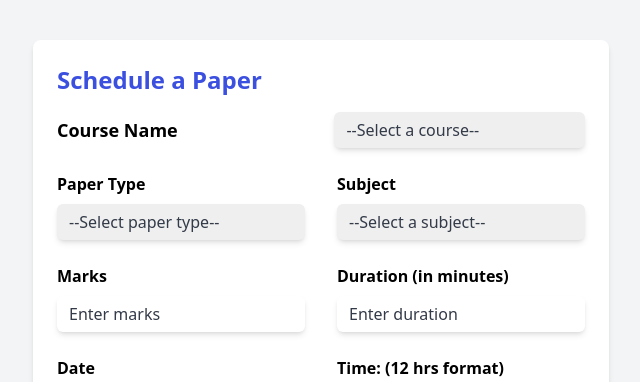
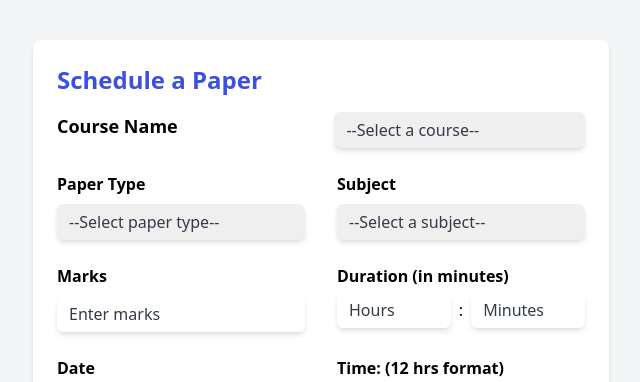
Before and after one commit to Kartikey2011yadav/EduWizTesting-Teacher-Portal, a React (Vite) app: page /schedule in a window 1280 px wide. Shown: the top 382 px of the page, without its empty margins (319-959 px from the left). Built offline with nearby package versions, Linux system fonts and the light colour scheme.

Commit message:
duration changed

```diff
--- a/src/Schedule/Schedule.jsx
+++ b/src/Schedule/Schedule.jsx
@@ -57,11 +57,11 @@ const SchedulePaper = () => {
   const [className, setClassName] = useState('');
   const [subject, setSubject] = useState('');
   const [marks, setMarks] = useState('');
-  const [duration, setDuration] = useState('');
+  const [duration, setDuration] = useState({ hours: '', minutes: '' });
   const [date, setDate] = useState(null);
   const [time, setTime] = useState(null);
   const [marksError, setMarksError] = useState('');
-  const [durationError, setDurationError] = useState('');
+  // const [durationError, setDurationError] = useState('');
 
   const subjects = ['Math', 'Science', 'History', 'English', 'Computer Science'];
 
@@ -81,22 +81,12 @@ const SchedulePaper = () => {
     setMarks(value);
   };
 
-  const validateDuration = (value) => {
-    // Regular expression to allow only digits (0-9)
-    const regex = /^[0-9]*$/;
 
-    if (!regex.test(value)) {
-      setDurationError("Duration can only contain numbers");
-    } else if (value < 0) {
-      setDurationError("Duration cannot be negative");
-    } else {
-      setDurationError('');
+  const handleDurationChange = (field, value) => {
+    if (value >= 0) {
+      setDuration({ ...duration, [field]: value });
     }
-
-    // Update the state only if the value is valid
-    setDuration(value);
   };
-
 
   const formatDateForDB = (dateValue) => {
     if (!dateValue) return '';
@@ -110,20 +100,23 @@ const SchedulePaper = () => {
 
   const handleSubmit = async (e) => {
     e.preventDefault();
-
-    if (!marksError && !durationError) {
+    const minutes = duration.minutes === '' ? 0 : duration.minutes;
+    if (!marksError) {
       const paperData = {
         paperName,
         className,
         subject,
         marks,
-        duration,
+        duration: {
+          hours: duration.hours,
+          minutes: minutes,
+        },
         date: formatDateForDB(date),
         time: formatTimeForDB(time),
       };
 
       try {
-        await axios.post('http://localhost:5000/teacher/schedule-paper', paperData, {
+        await axios.post('http://localhost:5000/paper/schedule', paperData, {
           headers: {
             'Content-Type': 'application/json',
           },
@@ -150,10 +143,10 @@ const SchedulePaper = () => {
         <h2 className="text-2xl font-bold text-left dark:text-white text-primary">Schedule a Paper</h2>
       </div>
       <form onSubmit={handleSubmit}>
-        <div  className="grid grid-cols-2 pb-8 gap-x-8 gap-y-6">
+        <div className="grid grid-cols-2 pb-8 gap-x-8 gap-y-6">
 
           {/* Class Name Input */}
-       <div className='flex justify-start items-center gap-10 col-span-2'>
+          <div className='flex gap-10 col-span-2'>
             <label className="block dark:text-white text-wrap text-lg w-full font-semibold">Course Name</label>
             <select
               value={className}
@@ -219,15 +212,23 @@ const SchedulePaper = () => {
           {/* Duration Input */}
           <div className='space-y-1'>
             <label className="block w-full font-semibold mb-1">Duration (in minutes)</label>
+            <div className="flex justify-start items-center gap-2 ">
             <input
-            type="tel"
-            value={duration}
-            onChange={(e) => validateDuration(e.target.value)}
-            className="w-full px-3 py-2 border-none rounded-md shadow-md placeholder:text-graydark focus:outline-none focus:ring-1 focus:ring-primary appearance-none dark:text-black leading-tight focus:shadow-outline"
-            placeholder="Enter duration"
-            required
+              type="number"
+              placeholder="Hours"
+              className="w-full px-3 py-2 border-none rounded-md placeholder:text-graydark shadow-md focus:outline-none focus:ring-1 focus:ring-primary appearance-none dark:text-black leading-tight focus:shadow-outline"
+              value={duration.hours}
+              onChange={(e) => handleDurationChange('hours', e.target.value)}
             />
-          {durationError && <p className="text-red-500 text-xs mt-1">{durationError}</p>}
+            :
+            <input
+              type="number"
+              placeholder="Minutes"
+              className="w-full px-3 py-2 border-none rounded-md placeholder:text-graydark shadow-md focus:outline-none focus:ring-1 focus:ring-primary appearance-none dark:text-black leading-tight focus:shadow-outline"
+              value={duration.minutes}
+              onChange={(e) => handleDurationChange('minutes', e.target.value)}
+            />
+            </div>
           </div>
 
           {/* Date Picker */}
@@ -299,7 +300,7 @@ const SchedulePaper = () => {
         <button
           type="submit"
           className="w-full bg-primary-light dark:bg-primary-dark hover:bg-hover-light dark:hover:bg-hover-dark transition text-white font-bold py-2 px-4 rounded-md"
-          disabled={marksError || durationError}
+          disabled={marksError}
         >
           Schedule Paper
         </button>
```
Lines whose indentation alone changed are shown as unchanged.
